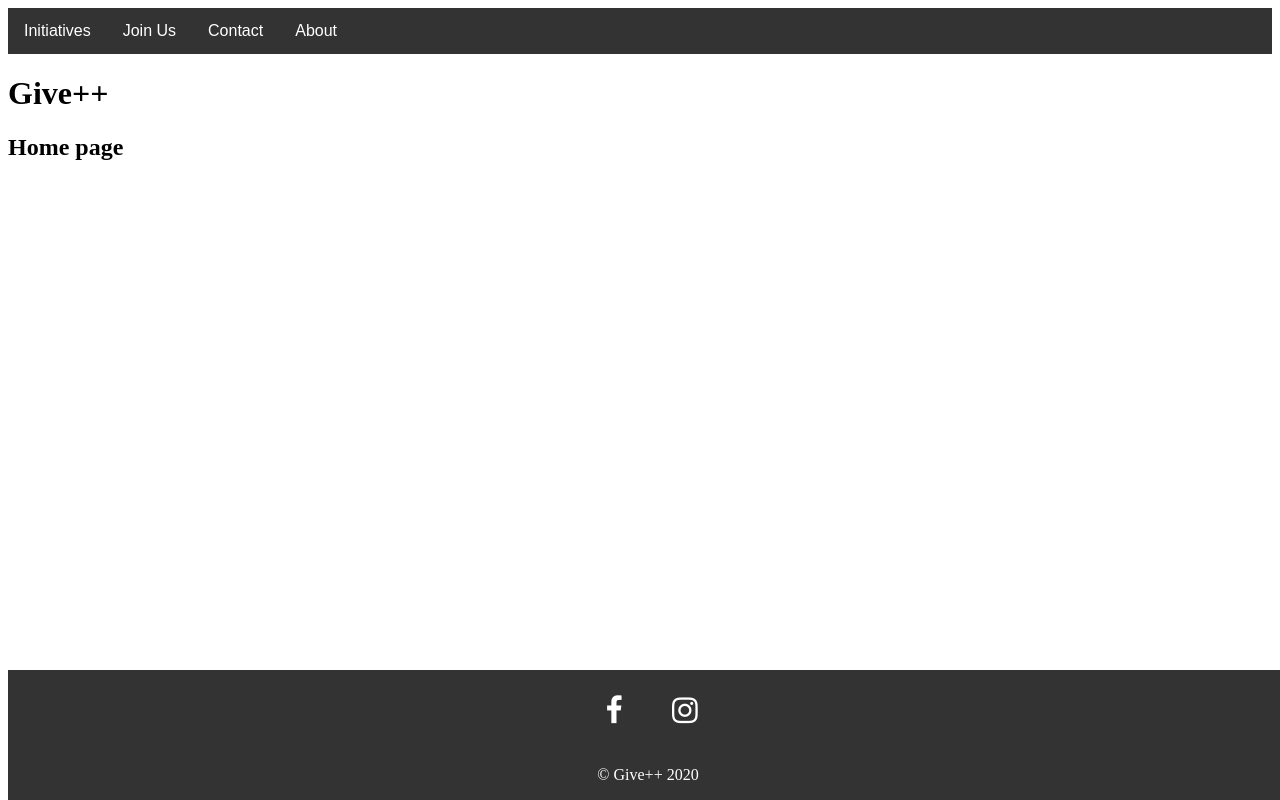
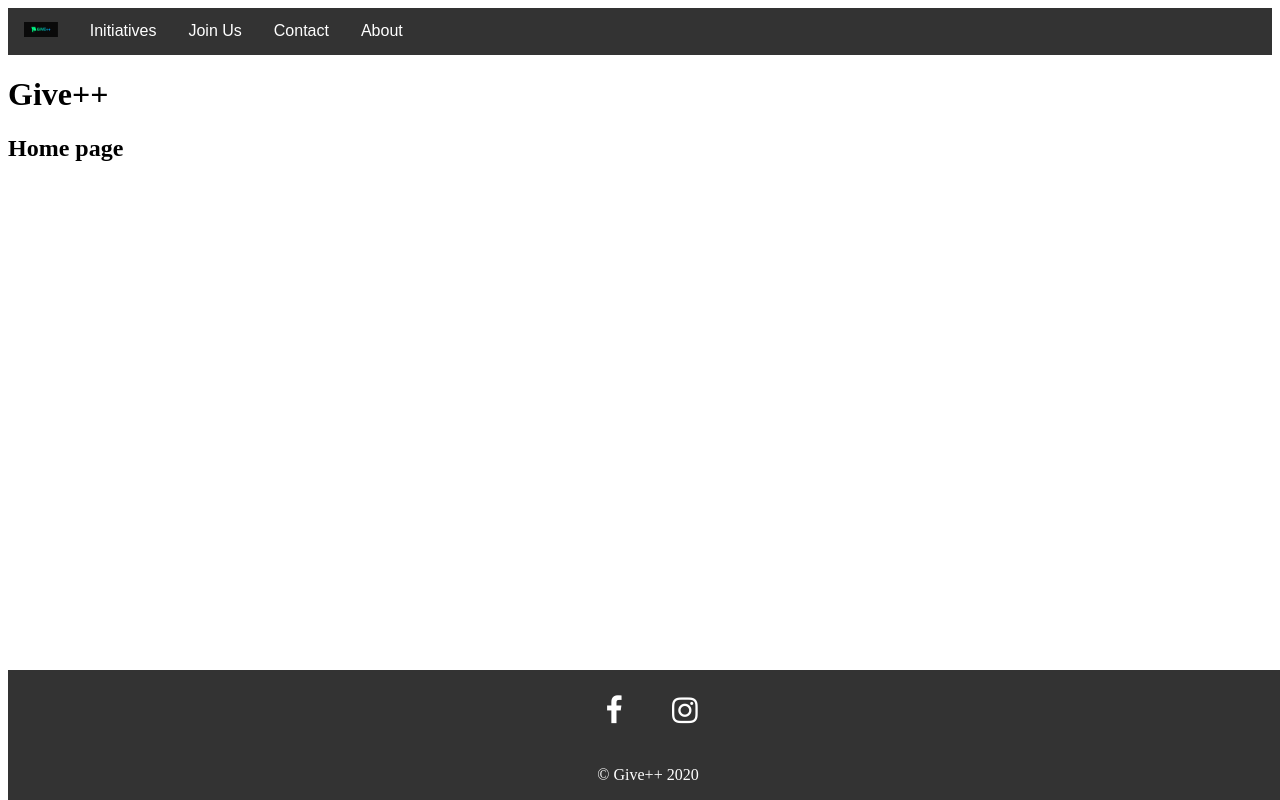
Before and after one commit to giveplusplus/giveplusplus.github.io, a plain HTML site: page index.html in a window 1280 px wide. Drawn offline with nearby package versions, Linux system fonts and the light colour scheme.

Commit message:
logo on navbar to link to home page

```diff
--- a/navbarTemplate.html
+++ b/navbarTemplate.html
@@ -5,9 +5,9 @@
 </script>
 
 <div class="navbar">
+  <a href="https://giveplusplus.github.io/"> <img src="./logo.png" height="15"></a>
   <div class="dropdown">
-      <button class="dropbtn">Initiatives
-      </button>
+    <button class="dropbtn">Initiatives</button>
     <div class="dropdown-content">
       <a href="#classes">Classes</a>
       <a href="#scratchTbat">ScratchThat</a>
```
Also changed, not shown: logo.png (added). Lines whose indentation alone changed are shown as unchanged.
